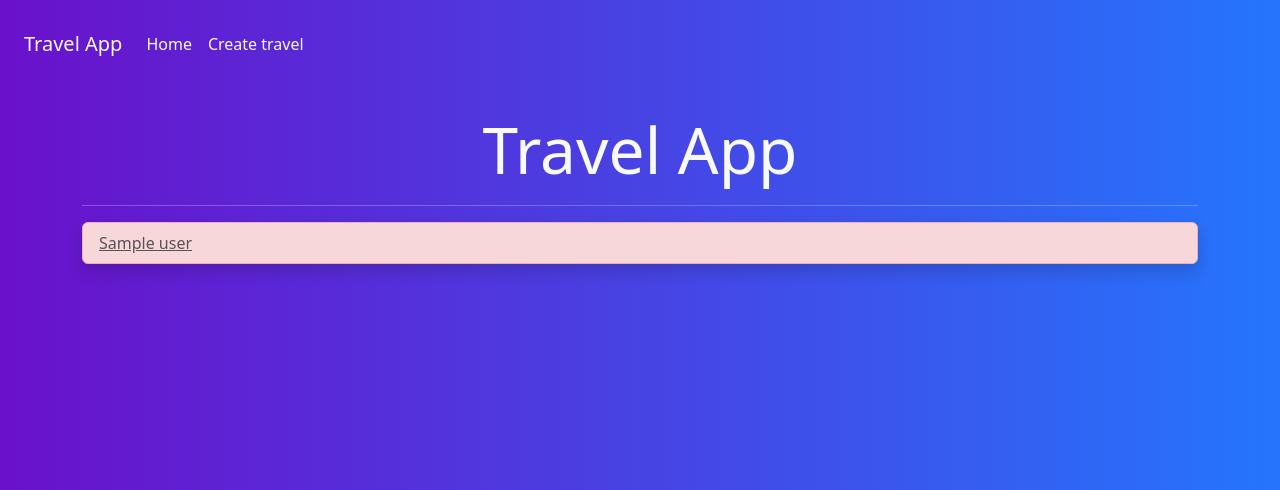
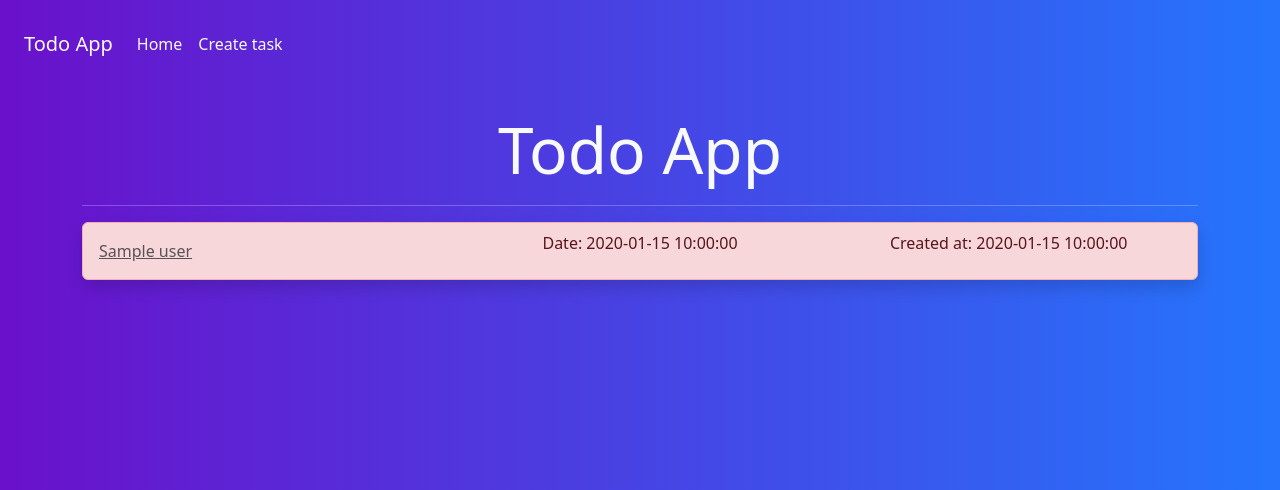
Before and after one commit to Geffrerson7/TODO-APP-FLASK, a Flask app: page / in a window 1280 px wide. Shown: the top 490 px of the page. Run offline with Flask 3, Linux system fonts and the light colour scheme; a database or web service that is not in the repository returns one stand-in record (values such as "Sample title"); some libraries are stand-ins or nearby versions.

Commit message:
Add task data and not found page

```diff
--- a/app/routes/index.py
+++ b/app/routes/index.py
@@ -1,4 +1,4 @@
-from flask import Blueprint, render_template, redirect, request, url_for, jsonify
+from flask import Blueprint, render_template, redirect, request, jsonify
 from app.db import db
 from datetime import datetime
 from bson.objectid import ObjectId
@@ -12,6 +12,8 @@ task_router = Blueprint("task_router", __name__)
 def index():
     tasks = db.tasks.find()
     task_list = list(tasks)
+    if task_list == []:
+        return render_template("notFound.html")
     return render_template("index.html", task_list=task_list)
 
 
@@ -40,7 +42,7 @@ def add():
 
         db.tasks.insert_one(new_task.to_json())
 
-    return redirect(url_for("task_router.index")), 201
+        return jsonify({"message": "Task created successfully!"}), 201
 
 
 @task_router.route("/task", defaults={"id": None})
@@ -118,4 +120,4 @@ def update_task(id):
             upsert=False,
             return_document=ReturnDocument.AFTER,
         )
-    return jsonify({"message": "Job updated successfully"}), 200
+        return jsonify({"message": "Task updated successfully!"}), 200
--- a/app/static/js/creation-alert.js
+++ b/app/static/js/creation-alert.js
@@ -9,14 +9,16 @@ function createTask(event) {
     body: formData,
   }).then((response) => {
     if (response.ok) {
+      response.json().then((data) => {
         Swal.fire({
           title: "Success",
-          text: "Task created successfully",
+          text: data.message,
           icon: "success",
         }).then((result) => {
           if (result.isConfirmed) {
             window.location.href = "/";
           }
+        });
       });
     } else {
       Swal.fire({
--- a/app/static/js/update-alert.js
+++ b/app/static/js/update-alert.js
@@ -9,14 +9,16 @@ function updateTask(event, taskId) {
     body: formData,
   }).then((response) => {
     if (response.ok) {
+      response.json().then((data) => {
         Swal.fire({
           title: "Success",
-          text: "Task updated successfully",
+          text: data.message,
           icon: "success",
         }).then((result) => {
           if (result.isConfirmed) {
             window.location.href = `/task/${taskId}`;
           }
+        });
       });
     } else {
       Swal.fire({
--- a/app/templates/index.html
+++ b/app/templates/index.html
@@ -4,7 +4,7 @@
     <meta charset="UTF-8" />
     <meta http-equiv="X-UA-Compatible" content="IE=edge" />
     <meta name="viewport" content="width=device-width, initial-scale=1.0" />
-    <title>Travel App</title>
+    <title>Todo App</title>
     <!-- CSS only -->
     <link rel="stylesheet" href="../static/css/main.css" />
     <link
@@ -17,54 +17,92 @@
   <body class="gradient-custom">
     <header>
       <nav class="navbar navbar-expand-lg p-4">
-        <a class="navbar-brand text-light" href="/">Travel App</a>
+        <a class="navbar-brand text-light" href="/">Todo App</a>
         <div class="collapse navbar-collapse" id="navbarNav">
           <ul class="navbar-nav">
             <li class="nav-item active">
               <a class="nav-link text-light" href="/">Home</a>
             </li>
             <li class="nav-item">
-              <a class="nav-link text-light" href="/new-task">Create travel</a>
+              <a class="nav-link text-light" href="/new-task">Create task</a>
             </li>
           </ul>
         </div>
       </nav>
     </header>
     <div class="container-sm mt-4">
-      <h1 class="display-3 text-center text-light">Travel App</h1>
+      <h1 class="display-3 text-center text-light">Todo App</h1>
       <hr class="text-light" />
       <ul class="list-group shadow">
         {% for task in task_list %} {% if task.deletedAt != None %}
         <li class="list-group-item list-group-item-danger">
+          <div class="row align-items-center">
+            <div class="col">
               <a
                 class="list-group-item-action"
                 href="{{ url_for('task_router.task', id=task._id) }}"
               >
                 {{ task.user }}
               </a>
+            </div>
+            <div class="col align-items-center"">
+              <p class="text-center">Date: {{ task.date }}</p>
+            </div>
+            <div class="col">
+              <p class="text-center">
+                Created at: {{ task.createdAt.strftime("%Y-%m-%d %H:%M:%S") }}
+              </p>
+            </div>
+          </div>
         </li>
         {% elif task.doneAt != None %}
         <li class="list-group-item list-group-item-success">
+          <div class="row align-items-center">
+            <div class="col">
               <a
                 class="list-group-item-action"
                 href="{{ url_for('task_router.task', id=task._id) }}"
               >
                 {{ task.user }}
               </a>
+            </div>
+            <div class="col">
+              <p class="text-center">Date: {{ task.date }}</p>
+            </div>
+            <div class="col">
+              <p class="text-center">
+                Created at: {{ task.createdAt.strftime("%Y-%m-%d %H:%M:%S") }}
+              </p>
+            </div>
+            <div class="col">
               <a
                 class="btn btn-sm btn-danger float-end fw-bold"
                 href="/delete/{{ task._id }}"
                 >&times;</a
               >
+            </div>
+          </div>
         </li>
         {% else %}
         <li class="list-group-item">
+          <div class="row align-items-center">
+            <div class="col">
               <a
                 class="list-group-item-action"
                 href="{{ url_for('task_router.task', id=task._id) }}"
               >
                 {{ task.user }}
               </a>
+            </div>
+            <div class="col">
+              <p class="text-center">Date: {{ task.date }}</p>
+            </div>
+            <div class="col">
+              <p class="text-center">
+                Created at: {{ task.createdAt.strftime("%Y-%m-%d %H:%M:%S") }}
+              </p>
+            </div>
+            <div class="col">
               <a
                 class="btn btn-sm btn-danger float-end fw-bold"
                 href="/delete/{{ task._id }}"
@@ -81,6 +119,8 @@
                   &check;
                 </button>
               </form>
+            </div>
+          </div>
         </li>
         {% endif %} {% endfor %}
       </ul>
```
Also changed, not shown: app/templates/create.html (+4 -4 lines), app/templates/detail.html (+4 -4 lines), app/templates/notFound.html (added, +38 -0 lines), app/templates/update.html (+4 -4 lines). Lines whose indentation alone changed are shown as unchanged.
